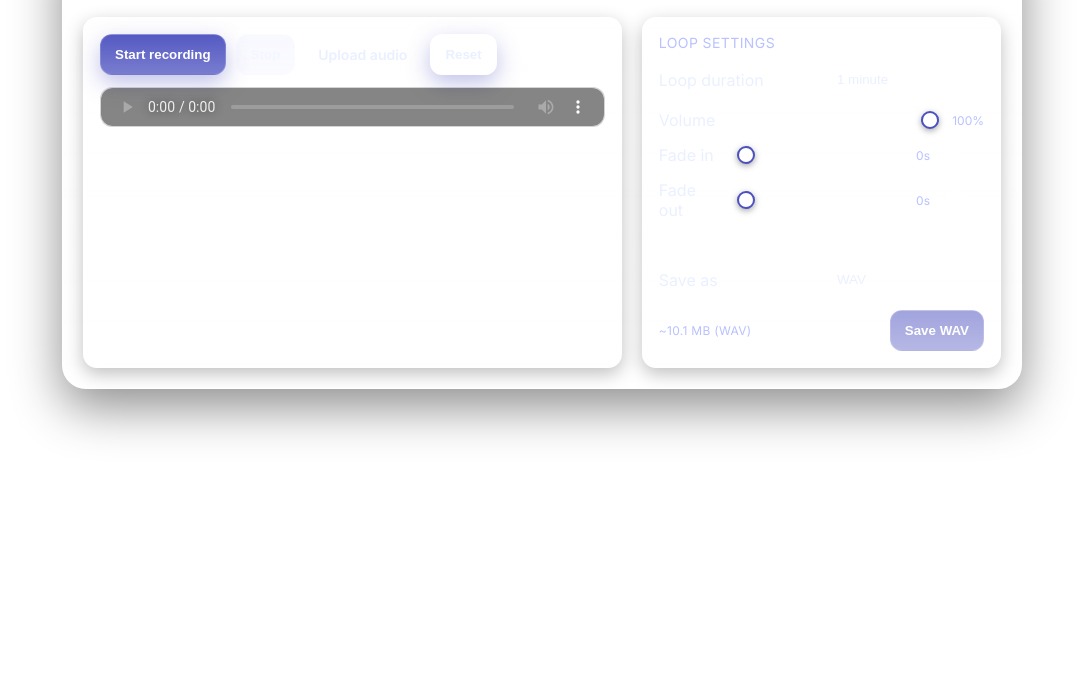
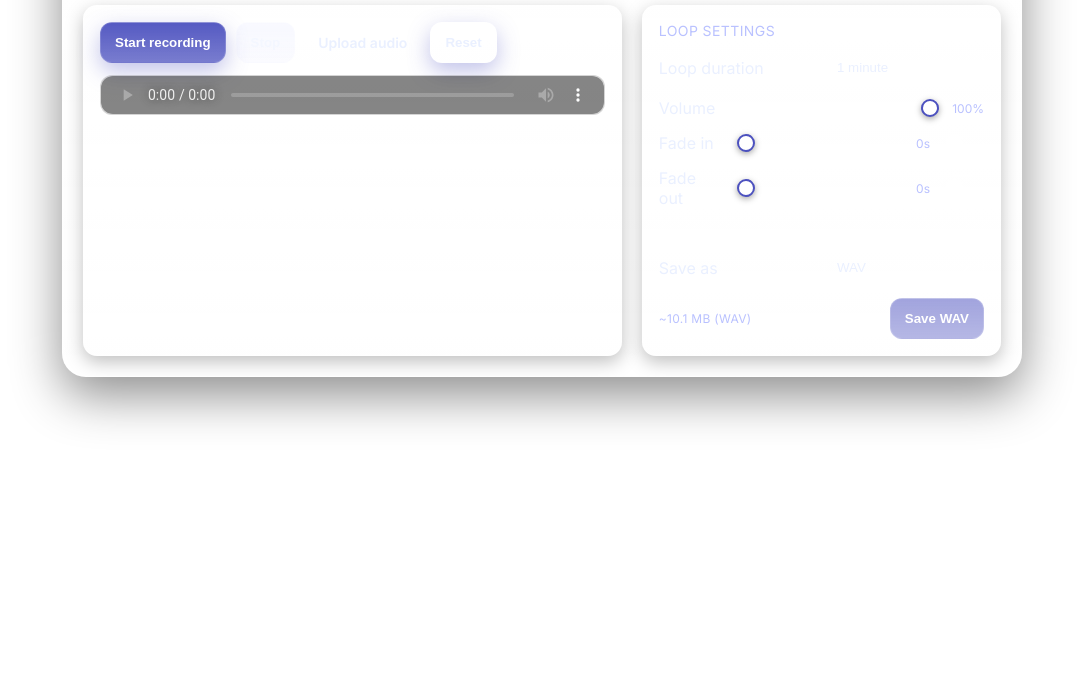
Before and after one commit to kaiteady/record-loop-tool, a plain HTML site: page index.html in a window 1280 px wide. Shown: the part 104-800 px from the top of the page, without its empty margins (98-1181 px from the left). Drawn offline with Linux system fonts and the light colour scheme.

Commit message:
Update index.html
Padding minimized on bottom of tool.

```diff
--- a/index.html
+++ b/index.html
@@ -19,7 +19,7 @@ body{
 }
 
 
-.wrapper{display:grid;place-items:center;padding:28px}
+.wrapper{display:grid;place-items:center;padding:16px 0}
 
     .card{width:min(960px,100%);background:linear-gradient(180deg,rgba(255,255,255,.10),rgba(255,255,255,.06));backdrop-filter:blur(10px) saturate(120%);border:1px solid rgba(255,255,255,.15);border-radius:var(--radius-xl);box-shadow:var(--shadow-lg);overflow:hidden}
     .card__header{padding:20px;display:grid;grid-template-columns:1fr auto;gap:12px;align-items:center;background:linear-gradient(135deg, rgba(102,126,234,.20), rgba(118,75,162,.20));border-bottom:1px solid rgba(255,255,255,.12)}
```
